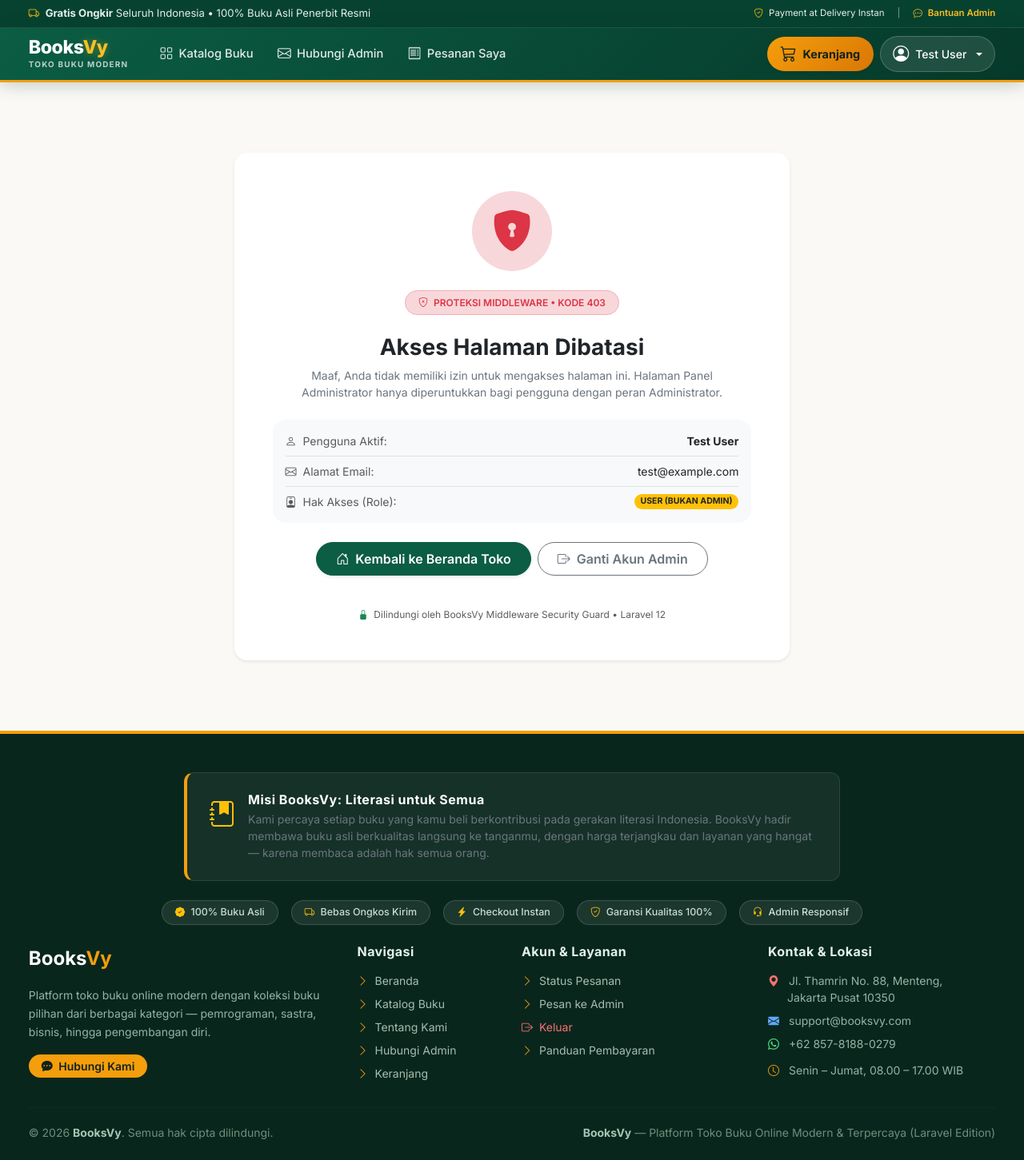
After one commit to davyakbr/BooksVy, a Laravel app: template resources/views/errors/403.blade.php in a window 1280 px wide. The commit adds this page. Shown: the whole page at 80% size. Run offline with Laravel 12, Linux system fonts and the light colour scheme; the template is opened without the code that fills it, so the values that code supplies are empty; a user stored in the database is signed in; data comes from the database, SQL or seed files in the repository; some libraries are stand-ins or nearby versions.

Commit message:
feat: tambahkan halaman UI/UX khusus middleware 403 Forbidden dan 404 Not Found

```diff
--- a/app/Http/Controllers/AuthController.php
+++ b/app/Http/Controllers/AuthController.php
@@ -103,14 +103,12 @@ class AuthController extends Controller
                 'confirmed',
             ],
             'phone'    => ['nullable', 'string', 'max:15', 'regex:/^[0-9]{8,15}$/'],
-            'NIK'      => ['nullable', 'string', 'max:16', 'regex:/^[0-9]{8,16}$/'],
         ], [
             'name.required'      => 'Nama lengkap wajib diisi.',
             'email.required'     => 'Alamat email wajib diisi.',
             'email.email'        => 'Format alamat email tidak valid.',
             'email.unique'       => 'Alamat email ini sudah terdaftar. Silakan gunakan email lain atau login.',
             'phone.regex'        => 'Nomor WhatsApp / telepon hanya boleh berupa angka dan maksimal 15 digit.',
-            'NIK.regex'          => 'NIK hanya boleh berupa angka dan maksimal 16 digit.',
             'password.required'  => 'Kata sandi wajib diisi.',
             'password.min'       => 'Kata sandi minimal terdiri dari 8 karakter.',
             'password.regex'     => 'Kata sandi harus mengandung kombinasi huruf besar (kapital), angka, dan simbol unik (!@#$%^&*...).',
@@ -122,7 +120,6 @@ class AuthController extends Controller
             'email'      => $validated['email'],
             'password'   => $validated['password'], // otomatis di-hash via User model cast
             'phone'      => $validated['phone'] ?? null,
-            'NIK'        => $validated['NIK'] ?? null,
             'address'    => null,
             'role'       => 'user',
             'created_at' => now(),
--- a/app/Http/Middleware/IsAdmin.php
+++ b/app/Http/Middleware/IsAdmin.php
@@ -22,7 +22,9 @@ class IsAdmin
 
         // 2. Jika user sudah login tetapi bukan Administrator (role !== 'admin')
         if (!Auth::user()->isAdmin()) {
-            return redirect()->route('home')->with('danger', 'Akses ditolak! Akun Anda tidak memiliki hak akses ke Panel Administrator.');
+            return response()->view('errors.403', [
+                'message' => 'Akun Anda (' . Auth::user()->name . ') terdaftar dengan peran Pelanggan. Halaman Panel Administrator hanya dapat diakses oleh Administrator sistem.'
+            ], 403);
         }
 
         return $next($request);
--- a/app/Models/User.php
+++ b/app/Models/User.php
@@ -19,7 +19,6 @@ class User extends Authenticatable
         'email',
         'password',
         'phone',
-        'NIK',
         'address',
         'role',
         'created_at',
--- /dev/null
+++ b/resources/views/errors/403.blade.php
@@ -0,0 +1,78 @@
+@extends('layouts.app')
+
+@section('title', '403 - Akses Dibatasi | BooksVy Security')
+
+@section('content')
+<div class="row justify-content-center my-5 py-3">
+    <div class="col-lg-7 col-md-9">
+        <div class="card border-0 shadow-sm rounded-4 p-4 p-md-5 bg-white text-center">
+
+            <!-- Icon Ilustrasi Middleware Security -->
+            <div class="mb-4">
+                <div class="d-inline-flex align-items-center justify-content-center rounded-circle bg-danger-subtle text-danger p-4" style="width: 100px; height: 100px;">
+                    <i class="bi bi-shield-lock-fill" style="font-size: 3.2rem;"></i>
+                </div>
+            </div>
+
+            <!-- Kode Status & Badge -->
+            <div class="mb-2">
+                <span class="badge bg-danger-subtle text-danger border border-danger-subtle px-3 py-2 rounded-pill fw-semibold small">
+                    <i class="bi bi-shield-x me-1"></i> PROTEKSI MIDDLEWARE • KODE 403
+                </span>
+            </div>
+
+            <!-- Judul Penjelasan -->
+            <h3 class="fw-bold text-dark mt-3 mb-2">Akses Halaman Dibatasi</h3>
+            <p class="text-secondary small mb-4 px-md-4">
+                {{ $message ?? 'Maaf, Anda tidak memiliki izin untuk mengakses halaman ini. Halaman Panel Administrator hanya diperuntukkan bagi pengguna dengan peran Administrator.' }}
+            </p>
+
+            <!-- Card Rincian Status Akun Saat Ini -->
+            @if(Auth::check())
+                <div class="card bg-light border-0 rounded-4 p-3 mb-4 text-start small">
+                    <div class="d-flex align-items-center justify-content-between mb-2 pb-2 border-bottom">
+                        <span class="text-muted"><i class="bi bi-person me-1"></i> Pengguna Aktif:</span>
+                        <strong class="text-dark">{{ Auth::user()->name }}</strong>
+                    </div>
+                    <div class="d-flex align-items-center justify-content-between mb-2 pb-2 border-bottom">
+                        <span class="text-muted"><i class="bi bi-envelope me-1"></i> Alamat Email:</span>
+                        <span class="text-dark">{{ Auth::user()->email }}</span>
+                    </div>
+                    <div class="d-flex align-items-center justify-content-between">
+                        <span class="text-muted"><i class="bi bi-person-badge me-1"></i> Hak Akses (Role):</span>
+                        <span class="badge bg-warning text-dark rounded-pill px-2 py-1 text-uppercase fw-bold">
+                            {{ Auth::user()->role ?? 'user' }} (Bukan Admin)
+                        </span>
+                    </div>
+                </div>
+            @endif
+
+            <!-- Tombol Aksi Navigasi UX -->
+            <div class="d-flex flex-column flex-sm-row justify-content-center gap-2">
+                <a href="{{ route('home') }}" class="btn btn-primary rounded-pill px-4 py-2 fw-semibold shadow-sm">
+                    <i class="bi bi-house-door me-1"></i> Kembali ke Beranda Toko
+                </a>
+
+                @if(Auth::check())
+                    <form action="{{ route('logout') }}" method="POST" class="d-inline">
+                        @csrf
+                        <button type="submit" class="btn btn-outline-secondary rounded-pill px-4 py-2 w-100 fw-semibold">
+                            <i class="bi bi-box-arrow-right me-1"></i> Ganti Akun Admin
+                        </button>
+                    </form>
+                @else
+                    <a href="{{ route('login') }}" class="btn btn-outline-primary rounded-pill px-4 py-2 fw-semibold">
+                        <i class="bi bi-box-arrow-in-right me-1"></i> Masuk sebagai Admin
+                    </a>
+                @endif
+            </div>
+
+            <!-- Footer Security Note -->
+            <div class="mt-4 pt-3 text-muted" style="font-size: 0.75rem;">
+                <i class="bi bi-lock-fill text-success me-1"></i> Dilindungi oleh BooksVy Middleware Security Guard • Laravel 12
+            </div>
+
+        </div>
+    </div>
+</div>
+@endsection
```
Also changed, not shown: resources/views/auth/register.blade.php (+1 -8 lines), resources/views/errors/404.blade.php (added, +39 -0 lines).
